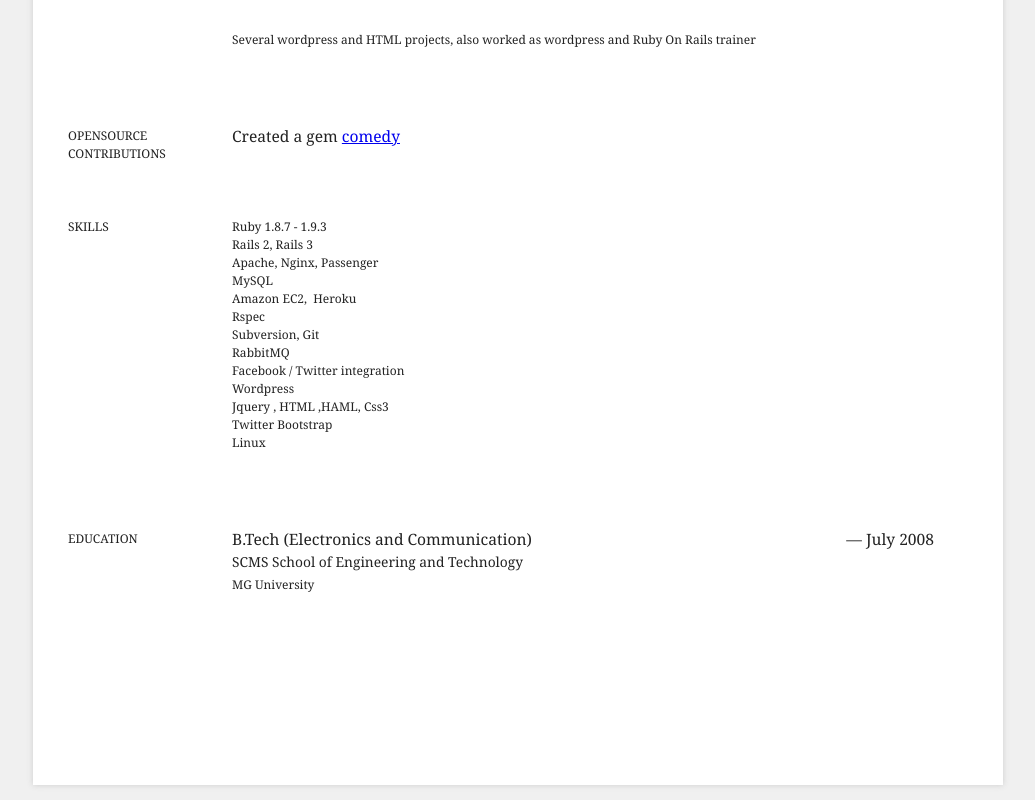
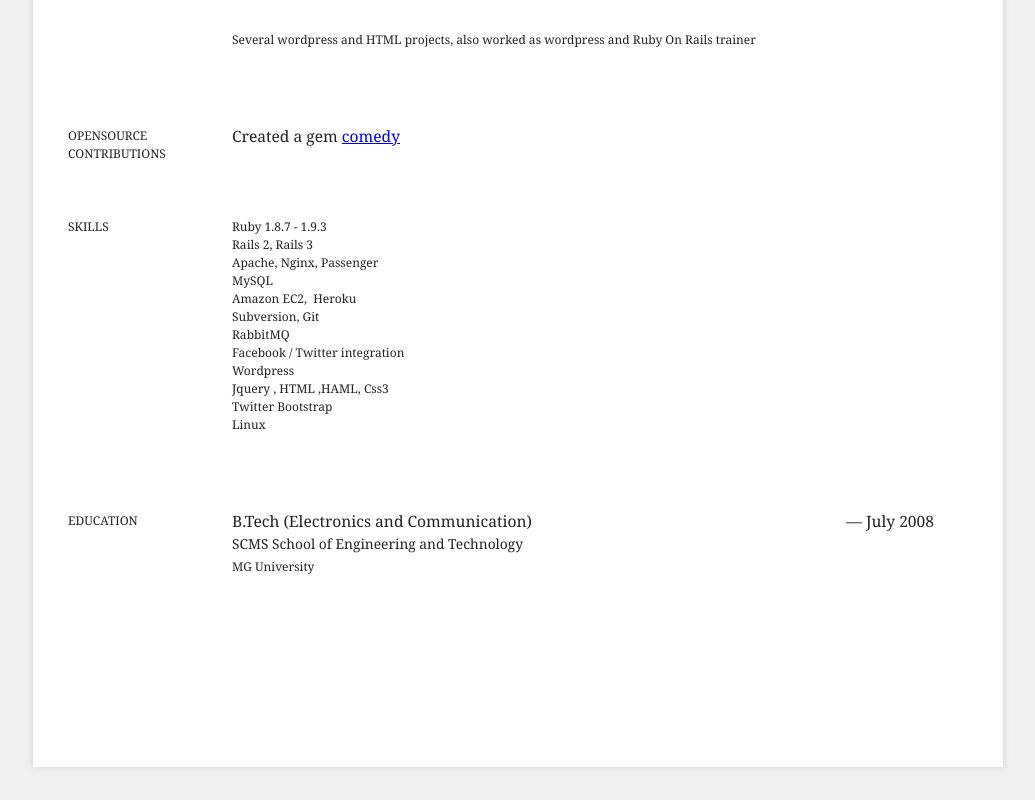
Before and after one commit to anand9/anand9.github.com, a plain HTML site: page resume/index.html in a window 1280 px wide. Shown: the part 1642-2442 px from the top of the page, without its empty margins (122-1157 px from the left). Drawn offline with Linux system fonts and the light colour scheme.

Commit message:
Remove typo error

```diff
--- a/resume/index.html
+++ b/resume/index.html
@@ -291,7 +291,7 @@ and Ruby On Rails trainer<br /><br /></span>
 			<h2 class="title">Skills</h2>
 			<div class="set">
 						<div class="item">
-							<span class="info">Ruby 1.8.7 - 1.9.3<br />Rails 2, Rails 3<br />Apache, Nginx, Passenger<br />MySQL<br />Amazon EC2,  Heroku<br />Rspec<br />Subversion, Git<br />RabbitMQ<br />Facebook / Twitter integration<br />Wordpress<br />Jquery , HTML ,HAML, Css3<br />Twitter Bootstrap<br />Linux<br /><br /></span>
+							<span class="info">Ruby 1.8.7 - 1.9.3<br />Rails 2, Rails 3<br />Apache, Nginx, Passenger<br />MySQL<br />Amazon EC2,  Heroku<br />Subversion, Git<br />RabbitMQ<br />Facebook / Twitter integration<br />Wordpress<br />Jquery , HTML ,HAML, Css3<br />Twitter Bootstrap<br />Linux<br /><br /></span>
 						</div>
 					</div>
 			<div class="clear"> </div>
```
